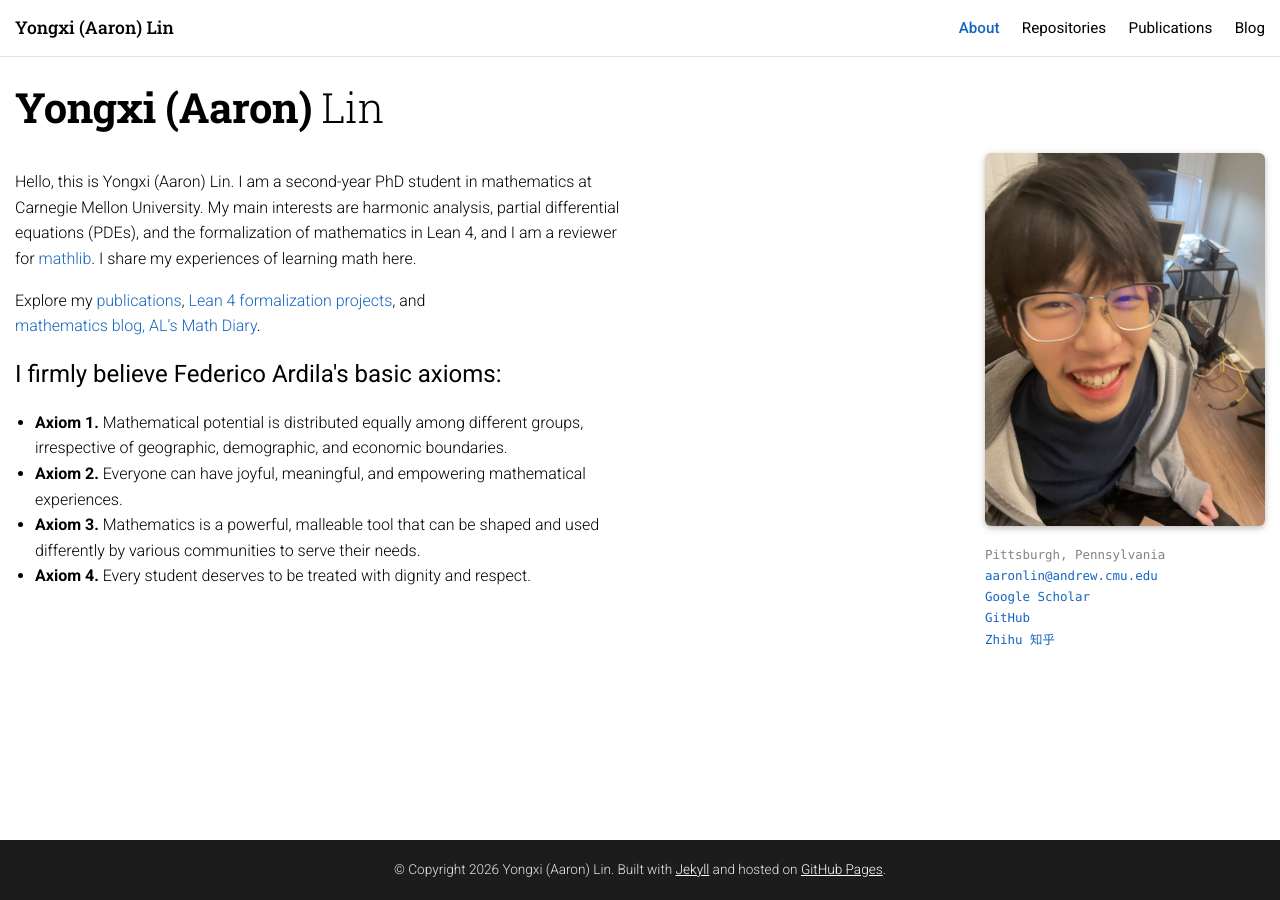
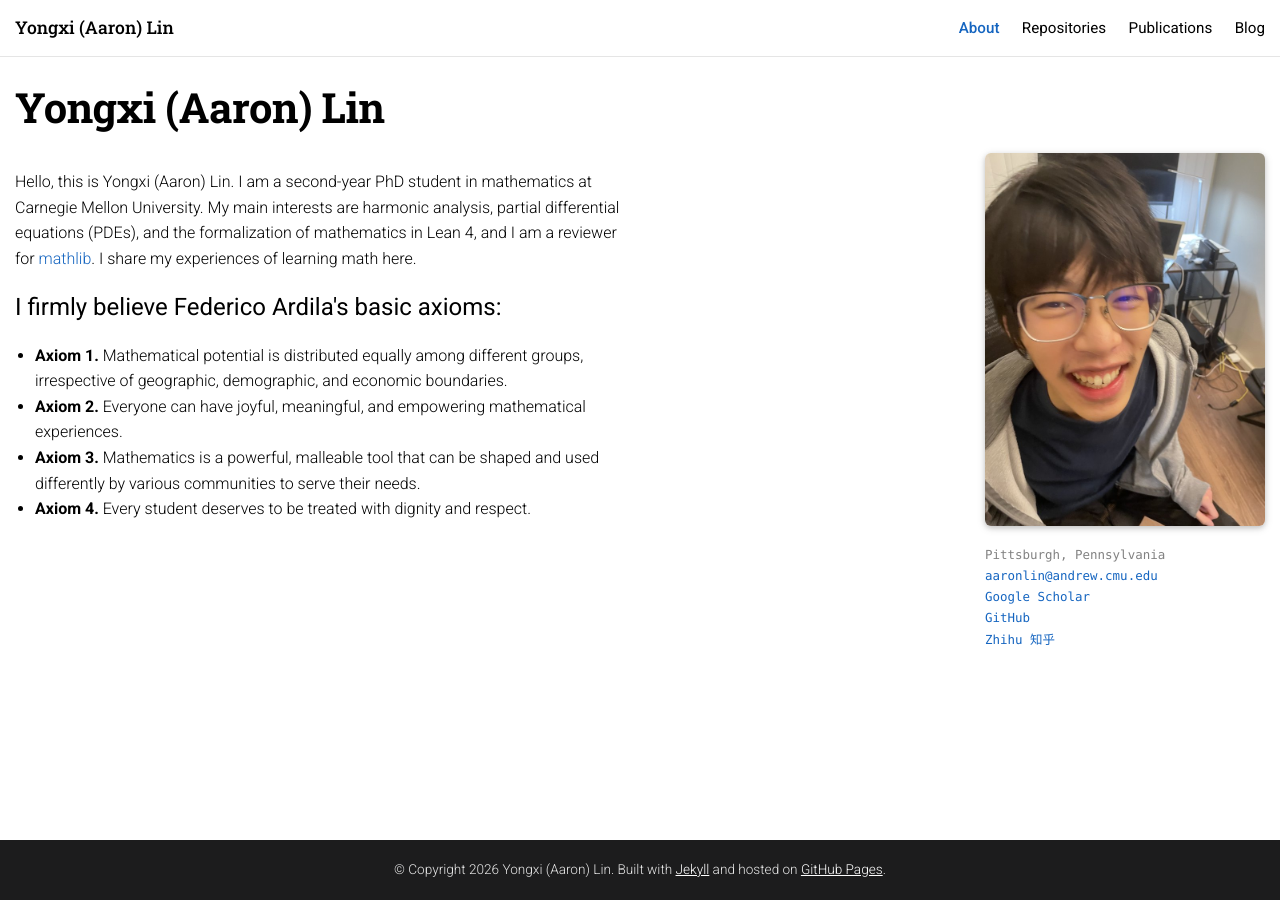
Before and after one commit to CoolRmal/coolrmal.github.io, a Jekyll site: the page built from index.md, in a window 1280 px wide. Built offline with Jekyll 4.4.1, drawn with Linux system fonts in a browser that asks for light colours.

Commit message:
Fix name heading weight and remove visible SEO descriptions (#2)

```diff
--- a/_layouts/about.html
+++ b/_layouts/about.html
@@ -3,7 +3,7 @@ layout: default
 ---
 <div class="container page">
   <header class="post-header">
-    <h1 class="post-title"><span class="fw-bold">{{ site.first_name }}</span> {{ site.last_name }}</h1>
+    <h1 class="post-title"><span class="fw-bold">{{ site.first_name }} {{ site.last_name }}</span></h1>
   </header>
 
   <article class="about-layout">
--- a/_layouts/page.html
+++ b/_layouts/page.html
@@ -4,7 +4,6 @@ layout: default
 <div class="container page">
   <header class="post-header">
     <h1 class="post-title">{{ page.title }}</h1>
-    {%- if page.description -%}<p class="desc">{{ page.description }}</p>{%- endif -%}
   </header>
   <article class="post-content">{{ content }}</article>
 </div>
--- a/index.md
+++ b/index.md
@@ -15,10 +15,6 @@ of mathematics in Lean 4, and I am a reviewer for
 <a href="https://github.com/leanprover-community/mathlib4">mathlib</a>. I share my experiences of
 learning math here.
 
-Explore my [publications]({{ '/publications/' | relative_url }}),
-[Lean 4 formalization projects]({{ '/repositories/' | relative_url }}), and
-[mathematics blog, AL's Math Diary]({{ '/archive.html' | relative_url }}).
-
 <h2 class="axioms-heading">I firmly believe Federico Ardila's basic axioms:</h2>
 
 - **Axiom 1.** Mathematical potential is distributed equally among different groups, irrespective
```
